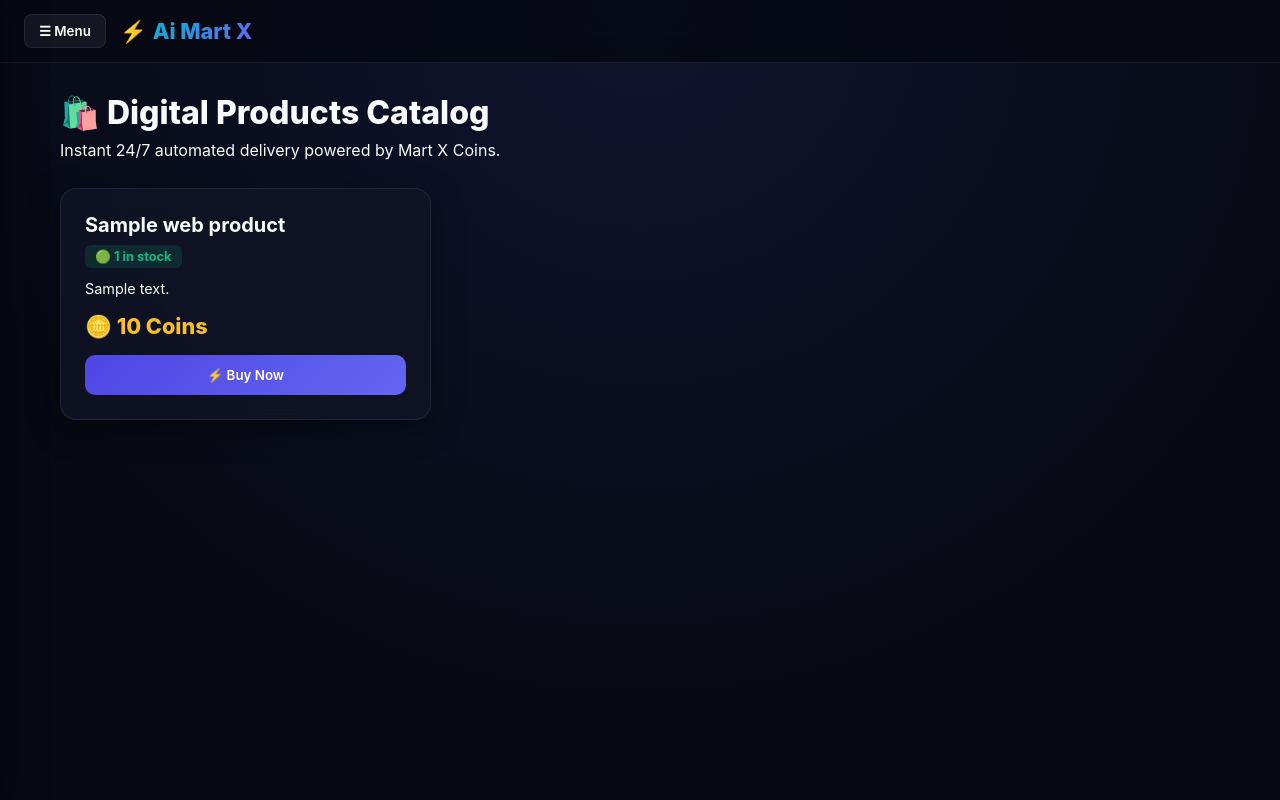
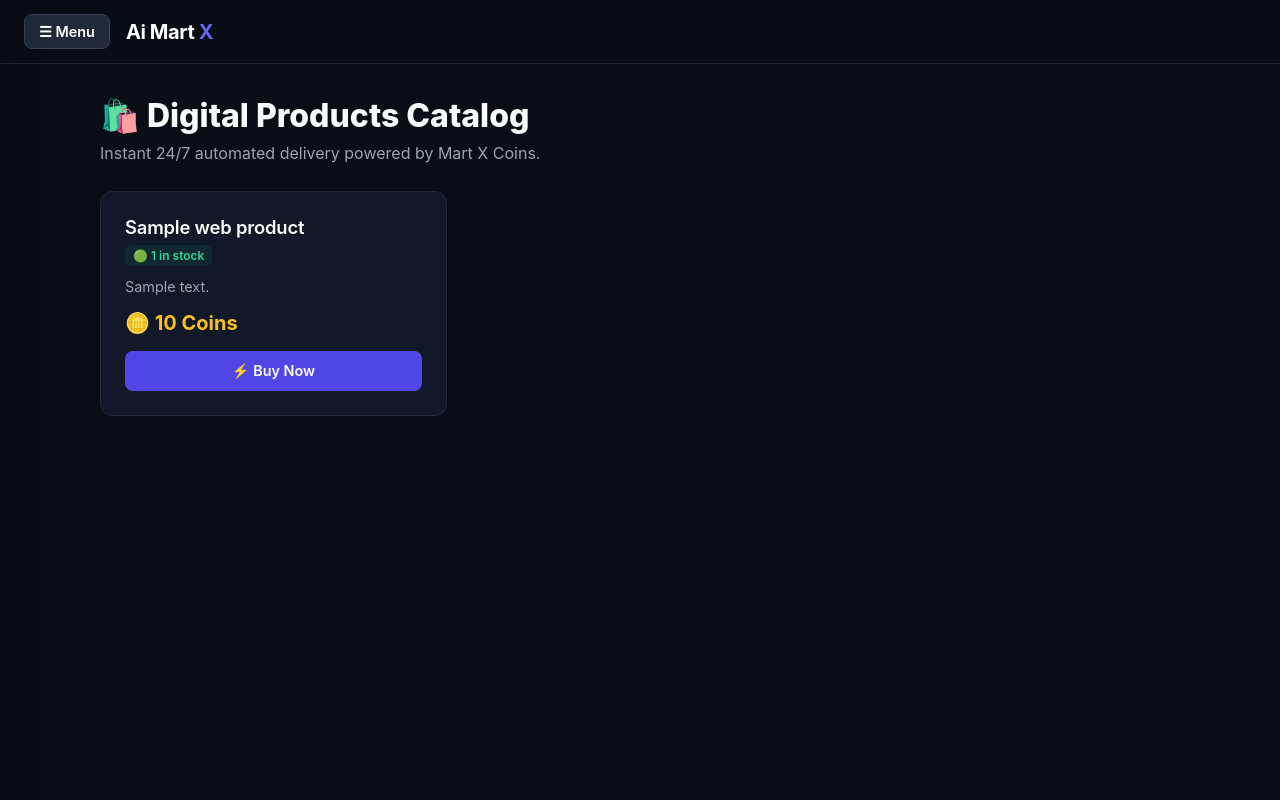
Before and after one commit to someshgamer123/ai-mart-x-web, a Flask app: page / in a window 1280 px wide. Run offline with Flask 3, Linux system fonts and the light colour scheme; a database or web service that is not in the repository returns one stand-in record (values such as "Sample title").

Commit message:
Update base.html

```diff
--- a/templates/base.html
+++ b/templates/base.html
@@ -3,19 +3,20 @@
 <head>
   <meta charset="UTF-8">
   <meta name="viewport" content="width=device-width, initial-scale=1.0">
-  <title>Ai Mart X Web - Instant Store</title>
+  <title>Ai Mart X | Digital Store & Wallet</title>
 
   <style>
     :root {
-      --bg: #070913;
-      --card-bg: rgba(16, 21, 38, 0.75);
-      --border: rgba(255, 255, 255, 0.08);
+      --bg: #090d16;
+      --card-bg: #111827;
+      --card-hover: #151e33;
+      --border: #1f2937;
+      --border-light: #374151;
       --primary: #4f46e5;
-      --primary-glow: #6366f1;
-      --accent: #06b6d4;
-      --gold: #f59e0b;
-      --text: #f8fafc;
-      --muted: #94a3b8;
+      --primary-hover: #4338ca;
+      --text: #f9fafb;
+      --text-muted: #9ca3af;
+      --gold: #fbbf24;
       --success: #10b981;
       --danger: #ef4444;
     }
@@ -24,26 +25,26 @@
       margin: 0;
       padding: 0;
       box-sizing: border-box;
-      font-family: -apple-system, BlinkMacSystemFont, "Segoe UI", Roboto, sans-serif;
+      font-family: -apple-system, BlinkMacSystemFont, "Segoe UI", Roboto, Helvetica, Arial, sans-serif;
       -webkit-user-select: none;
       user-select: none;
     }
 
     body {
-      background: radial-gradient(circle at 50% 0%, #101530 0%, var(--bg) 70%);
+      background-color: var(--bg);
       color: var(--text);
       min-height: 100vh;
       display: flex;
       flex-direction: column;
     }
 
-    /* Navbar with Menu on the LEFT */
+    /* Executive Navbar */
     .navbar {
       position: sticky;
       top: 0;
       z-index: 100;
-      background: rgba(7, 9, 19, 0.85);
-      backdrop-filter: blur(20px);
+      background: rgba(9, 13, 22, 0.95);
+      backdrop-filter: blur(12px);
       border-bottom: 1px solid var(--border);
       padding: 14px 24px;
       display: flex;
@@ -54,67 +55,63 @@
     .nav-left {
       display: flex;
       align-items: center;
-      gap: 14px;
+      gap: 16px;
     }
 
     .menu-btn {
-      background: rgba(255, 255, 255, 0.06);
-      border: 1px solid var(--border);
+      background: #1f2937;
+      border: 1px solid var(--border-light);
       color: #fff;
       padding: 8px 14px;
       border-radius: 8px;
       cursor: pointer;
       font-weight: 600;
+      font-size: 0.9rem;
       display: flex;
       align-items: center;
-      gap: 8px;
-      transition: 0.2s;
+      gap: 6px;
+      transition: all 0.15s ease;
     }
     .menu-btn:hover {
-      background: rgba(99, 102, 241, 0.2);
-      border-color: var(--primary-glow);
+      background: #374151;
     }
 
     .brand {
-      font-size: 1.35rem;
-      font-weight: 800;
+      font-size: 1.25rem;
+      font-weight: 700;
       color: #fff;
       text-decoration: none;
-      display: flex;
-      align-items: center;
-      gap: 6px;
+      letter-spacing: -0.02em;
     }
     .brand span {
-      background: linear-gradient(135deg, var(--accent), var(--primary-glow));
-      -webkit-background-clip: text;
-      -webkit-text-fill-color: transparent;
+      color: #6366f1;
     }
 
     .badge-coins {
-      background: rgba(245, 158, 11, 0.15);
-      border: 1px solid rgba(245, 158, 11, 0.3);
-      color: #fbbf24;
+      background: rgba(251, 191, 36, 0.1);
+      border: 1px solid rgba(251, 191, 36, 0.25);
+      color: var(--gold);
       padding: 6px 14px;
-      border-radius: 20px;
-      font-weight: 700;
-      font-size: 0.9rem;
+      border-radius: 9999px;
+      font-weight: 600;
+      font-size: 0.85rem;
     }
 
-    /* LEFT Slide Drawer Menu */
+    /* Left Drawer Navigation */
     .drawer {
       position: fixed;
       top: 0;
       left: -320px;
-      width: 300px;
+      width: 290px;
       height: 100%;
-      background: #0c1024;
+      background: #0f172a;
       border-right: 1px solid var(--border);
       z-index: 1000;
-      transition: left 0.3s cubic-bezier(0.4, 0, 0.2, 1);
+      transition: left 0.25s cubic-bezier(0.16, 1, 0.3, 1);
       padding: 24px;
       display: flex;
       flex-direction: column;
-      box-shadow: 10px 0 40px rgba(0,0,0,0.7);
+      box-shadow: 16px 0 40px rgba(0,0,0,0.5);
     }
     .drawer.open {
       left: 0;
@@ -128,42 +125,40 @@
       border-bottom: 1px solid var(--border);
       padding-bottom: 12px;
     }
-
     .drawer-close {
       background: transparent;
       border: none;
-      color: var(--muted);
-      font-size: 1.6rem;
+      color: var(--text-muted);
+      font-size: 1.5rem;
       cursor: pointer;
     }
 
     .drawer-menu {
       display: flex;
       flex-direction: column;
-      gap: 10px;
+      gap: 8px;
     }
-
     .drawer-link {
       display: flex;
       align-items: center;
       gap: 12px;
-      color: var(--text);
+      color: #e5e7eb;
       text-decoration: none;
-      padding: 12px 16px;
-      border-radius: 10px;
-      background: rgba(255, 255, 255, 0.02);
-      border: 1px solid transparent;
-      transition: 0.2s;
+      padding: 10px 14px;
+      border-radius: 8px;
+      transition: all 0.15s ease;
+      font-size: 0.95rem;
+      font-weight: 500;
     }
     .drawer-link:hover {
-      background: rgba(79, 70, 229, 0.15);
-      border-color: var(--primary-glow);
-      transform: translateX(4px);
+      background: #1e293b;
+      color: #fff;
     }
 
+    /* Content Layout */
     .container {
-      max-width: 1200px;
-      margin: 30px auto;
+      max-width: 1120px;
+      margin: 32px auto;
       padding: 0 20px;
       flex: 1;
       width: 100%;
@@ -172,80 +167,84 @@
     .grid {
       display: grid;
       grid-template-columns: repeat(auto-fill, minmax(280px, 1fr));
-      gap: 24px;
+      gap: 20px;
     }
 
     .card {
       background: var(--card-bg);
-      backdrop-filter: blur(16px);
       border: 1px solid var(--border);
-      border-radius: 16px;
+      border-radius: 12px;
       padding: 24px;
-      box-shadow: 0 8px 32px rgba(0, 0, 0, 0.35);
       display: flex;
       flex-direction: column;
       justify-content: space-between;
-      transition: 0.2s;
+      transition: border-color 0.15s ease;
     }
     .card:hover {
-      border-color: rgba(99, 102, 241, 0.4);
-      transform: translateY(-2px);
+      border-color: var(--border-light);
     }
 
     .card-title {
-      font-size: 1.25rem;
-      font-weight: 700;
-      margin-bottom: 8px;
+      font-size: 1.15rem;
+      font-weight: 600;
+      margin-bottom: 6px;
+      letter-spacing: -0.01em;
     }
 
     .stock-tag {
       display: inline-block;
-      font-size: 0.8rem;
-      font-weight: 700;
-      padding: 4px 10px;
+      font-size: 0.75rem;
+      font-weight: 600;
+      padding: 3px 8px;
       border-radius: 6px;
       margin-bottom: 12px;
     }
-    .in-stock { background: rgba(16, 185, 129, 0.15); color: var(--success); }
-    .out-stock { background: rgba(239, 68, 68, 0.15); color: var(--danger); }
+    .in-stock { background: rgba(16, 185, 129, 0.1); color: #34d399; }
+    .out-stock { background: rgba(239, 68, 68, 0.1); color: #f87171; }
 
     .price-tag {
-      font-size: 1.35rem;
-      font-weight: 800;
-      color: #fbbf24;
+      font-size: 1.25rem;
+      font-weight: 700;
+      color: var(--gold);
       margin-bottom: 16px;
     }
 
     .btn {
-      background: linear-gradient(135deg, var(--primary), var(--primary-glow));
+      background: var(--primary);
       color: #fff;
-      border: none;
-      padding: 12px 20px;
-      border-radius: 10px;
+      border: 1px solid transparent;
+      padding: 10px 18px;
+      border-radius: 8px;
       font-weight: 600;
+      font-size: 0.9rem;
       cursor: pointer;
       text-decoration: none;
       text-align: center;
-      transition: 0.2s;
+      transition: background-color 0.15s ease;
       display: inline-block;
     }
-    .btn:hover { filter: brightness(1.15); }
-    .btn-secondary { background: rgba(255, 255, 255, 0.06); border: 1px solid var(--border); }
+    .btn:hover { background: var(--primary-hover); }
+    .btn-secondary { background: #1f2937; border-color: var(--border-light); color: #e5e7eb; }
+    .btn-secondary:hover { background: #374151; }
 
     .copy-box {
-      background: #02040a;
-      border: 1px dashed rgba(255, 255, 255, 0.25);
-      border-radius: 8px;
+      background: #0b0f19;
+      border: 1px dashed var(--border-light);
+      border-radius: 6px;
       padding: 12px;
-      font-family: monospace;
+      font-family: ui-monospace, SFMono-Regular, Menlo, Monaco, Consolas, monospace;
       color: #38bdf8;
       margin-top: 8px;
       cursor: pointer;
       word-break: break-all;
+      font-size: 0.85rem;
+    }
+    .copy-box:hover {
+      border-color: #38bdf8;
     }
   </style>
 
-  <!-- Anti-F12 Script -->
+  <!-- Client-side anti-inspect shield -->
   <script>
     document.addEventListener('contextmenu', e => e.preventDefault(), false);
     document.addEventListener('keydown', function(e) {
@@ -261,11 +260,11 @@
 </head>
 <body>
 
-  <!-- Navbar (Menu Button on the LEFT) -->
+  <!-- Header with Left-aligned Menu -->
   <header class="navbar">
     <div class="nav-left">
       <button class="menu-btn" onclick="toggleDrawer()">☰ Menu</button>
-      <a href="/" class="brand">⚡ <span>Ai Mart X</span></a>
+      <a href="/" class="brand">Ai Mart <span>X</span></a>
     </div>
     <div>
       {% if current_user %}
@@ -274,33 +273,33 @@
     </div>
   </header>
 
-  <!-- Left Drawer (Users Page me Zero Admin Option) -->
+  <!-- Left Drawer Navigation (Zero Admin Link for Buyers) -->
   <div class="drawer" id="menuDrawer">
     <div class="drawer-header">
-      <h3 style="font-size: 1.1rem;">Store Menu</h3>
+      <h3 style="font-size: 1rem; font-weight: 600;">Navigation</h3>
       <button class="drawer-close" onclick="toggleDrawer()">&times;</button>
     </div>
     <div class="drawer-menu">
-      <a href="/" class="drawer-link" onclick="toggleDrawer()">⚡ Buy Products</a>
-      <a href="/wallet" class="drawer-link" onclick="toggleDrawer()">💎 My Wallet</a>
+      <a href="/" class="drawer-link" onclick="toggleDrawer()">🛍️ Store Products</a>
+      <a href="/wallet" class="drawer-link" onclick="toggleDrawer()">💳 My Wallet</a>
       <a href="/orders" class="drawer-link" onclick="toggleDrawer()">📦 My Orders</a>
       <a href="/refer" class="drawer-link" onclick="toggleDrawer()">👥 Refer & Earn</a>
       {% if current_user %}
-        <a href="/logout" class="drawer-link" style="color: var(--danger);">🚪 Logout ({{ current_user.email }})</a>
+        <a href="/logout" class="drawer-link" style="color: var(--danger);">🚪 Sign Out ({{ current_user.email }})</a>
       {% else %}
-        <a href="/login" class="drawer-link">🔑 Login / Register</a>
+        <a href="/login" class="drawer-link">🔑 Sign In / Register</a>
       {% endif %}
-      <hr style="border-color: var(--border); margin: 8px 0;">
-      <a href="https://t.me/{{ support_handle }}" target="_blank" class="drawer-link">🔔 Support (@{{ support_handle }})</a>
+      <hr style="border-color: var(--border); margin: 12px 0;">
+      <a href="https://t.me/{{ support_handle }}" target="_blank" class="drawer-link">💬 Support (@{{ support_handle }})</a>
     </div>
   </div>
 
   <main class="container">
     {% with messages = get_flashed_messages(with_categories=true) %}
       {% if messages %}
-        <div style="margin-bottom: 20px;">
+        <div style="margin-bottom: 24px;">
           {% for category, message in messages %}
-            <div style="padding: 12px 18px; border-radius: 8px; margin-bottom: 8px; background: {% if category == 'danger' %}rgba(239,68,68,0.2){% else %}rgba(16,185,129,0.2){% endif %}; border: 1px solid {% if category == 'danger' %}var(--danger){% else %}var(--success){% endif %}; color: #fff;">
+            <div style="padding: 12px 16px; border-radius: 8px; margin-bottom: 8px; background: {% if category == 'danger' %}rgba(239,68,68,0.15){% else %}rgba(16,185,129,0.15){% endif %}; border: 1px solid {% if category == 'danger' %}var(--danger){% else %}var(--success){% endif %}; color: #fff; font-size: 0.9rem;">
               {{ message }}
             </div>
           {% endfor %}
@@ -318,15 +317,15 @@
 
     function copyText(text) {
       navigator.clipboard.writeText(text).then(() => {
-        alert("Copied: " + text);
+        alert("Copied to clipboard:\n" + text);
       });
     }
 
     async function openCheckout(productId, productName, price) {
-      const qty = prompt(`Quantity for ${productName}:`, "1");
+      const qty = prompt(`Enter quantity for ${productName}:`, "1");
       if (!qty || isNaN(qty) || parseInt(qty) <= 0) return;
 
-      const coupon = prompt("Discount Coupon (Optional):", "");
+      const coupon = prompt("Discount coupon code (optional):", "");
 
       const res = await fetch("/api/checkout", {
         method: "POST",
@@ -340,10 +339,10 @@
 
       const data = await res.json();
       if (data.success) {
-        alert("🎉 " + data.message);
+        alert(data.message);
         window.location.href = "/orders";
       } else {
-        alert("❌ " + data.message);
+        alert("Transaction Notice: " + data.message);
       }
     }
   </script>
```
